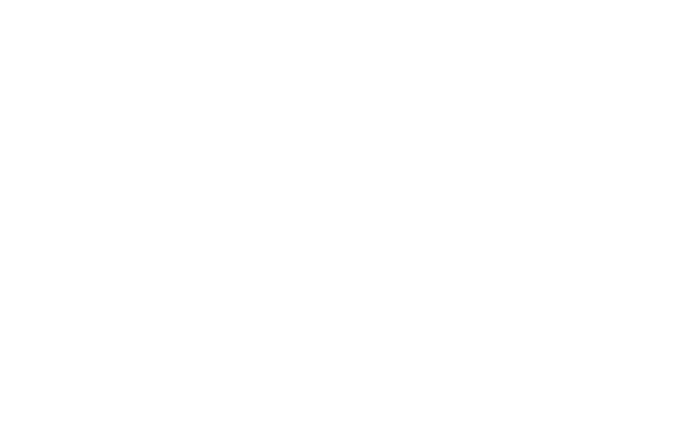
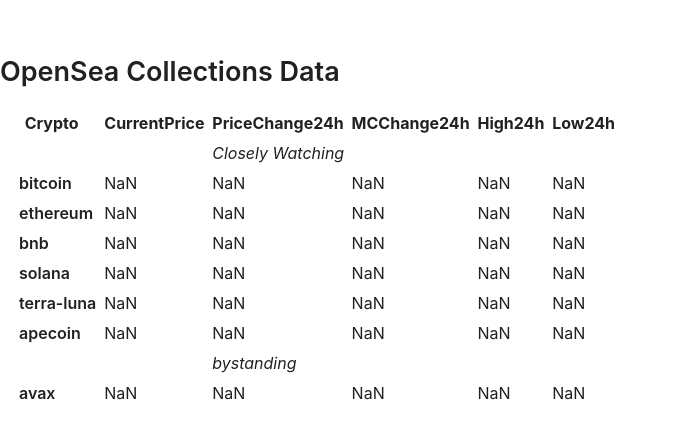
Before and after one commit to vanryan/zzxxian_blog, a Gatsby site: page /tools/crypto0 in a window 1280 px wide. Before the commit this address had no page. Shown: the whole page, without its empty margins (0-676 px from the left). Built offline with nearby package versions, Linux system fonts and the light colour scheme; Gatsby itself is replaced by a stand-in of ours; some packages are replaced by stand-ins of ours; no server answers.

Commit message:
@Tools: Add crypto tracking page

```diff
--- a/content/pages/tools/index.md
+++ b/content/pages/tools/index.md
@@ -6,3 +6,4 @@
 *Web3 Tools*
 
 [OS FP Set 0](../tools/osfpset0)
+[Crypto Prices 0](../tools/crypto0)
--- /dev/null
+++ b/src/pages/tools/crypto0.js
@@ -0,0 +1,71 @@
+import React, { useState, useEffect } from "react"
+import { graphql, useStaticQuery } from "gatsby"
+
+const IndexPage = () => {
+  // ----------------------
+  // RUNTIME DATA FETCHING
+  // ----------------------
+
+  const collection_map = new Map();
+
+  collection_map.set('XDIV1', 'Closely Watching')
+  collection_map.set('bitcoin','bitcoin');
+  collection_map.set('ethereum','ethereum');
+  collection_map.set('bnb','binancecoin');
+  collection_map.set('solana','solana');
+  collection_map.set('terra-luna','terra-luna');
+  collection_map.set('apecoin','apecoin');
+  collection_map.set('XDIV4', 'bystanding')
+  collection_map.set('avax','avalanche-2');
+  let collection_element = <tr><th>Crypto</th><th>CurrentPrice&nbsp;</th><th>PriceChange24h&nbsp;</th>
+    <th>MCChange24h&nbsp;</th><th>High24h&nbsp;</th><th>Low24h</th></tr>;
+
+  for (var [key, value] of collection_map.entries()) {
+    if (key.startsWith('XDIV')) {
+      collection_element = (<>{collection_element}
+        <tr>
+        <td></td>
+        <td></td>
+        <td><i>{value}</i></td>
+        <td></td>
+        <td></td>
+        <td></td>
+        </tr></>);
+    } else{
+      const [x, y] = useState('')
+      // TODO combine in one http call
+      const url = "https://api.coingecko.com/api/v3/coins/markets?vs_currency=usd&ids=" + value;
+      useEffect(() => {
+        fetch(url)
+        .then(response => response.json())
+        .then(resultData => {
+        y(resultData[0])
+      })
+  },[])
+    collection_element = (<>{collection_element}
+      <tr>
+        <td><b>&emsp;{key}&nbsp;</b></td>
+        <td>{parseFloat(x.current_price).toFixed(4)}</td>
+        <td>{parseFloat(x.price_change_percentage_24h).toFixed(2)}</td>
+        <td>{parseFloat(x.market_cap_change_percentage_24h).toFixed(2)}</td>
+        <td>{parseFloat(x.high_24h).toFixed(2)}</td>
+        <td>{parseFloat(x.low_24h).toFixed(2)}</td>
+      </tr>
+      </>)
+    }
+  }
+
+  return (
+    <>
+      <h2>OpenSea Collections Data</h2>
+      <p>
+        <table>
+        {collection_element}
+        </table>
+      </p>
+    </>
+  )
+
+}
+
+export default IndexPage
```
